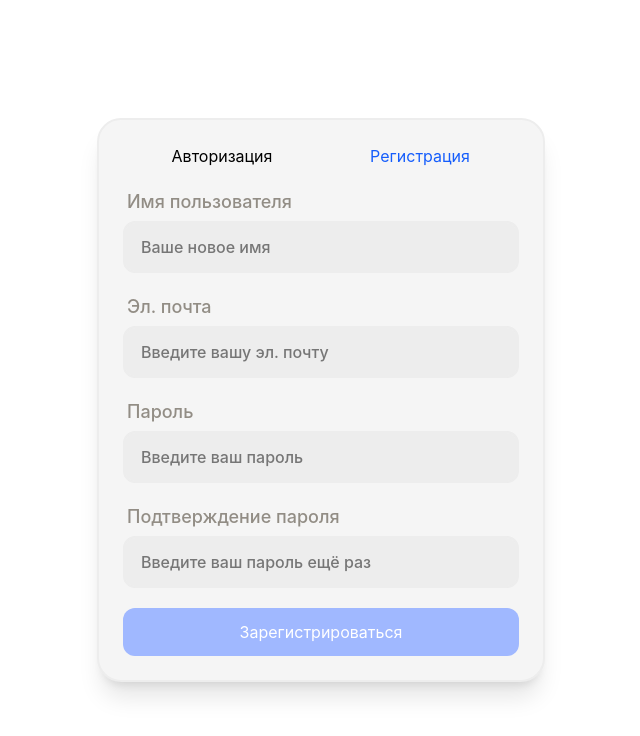
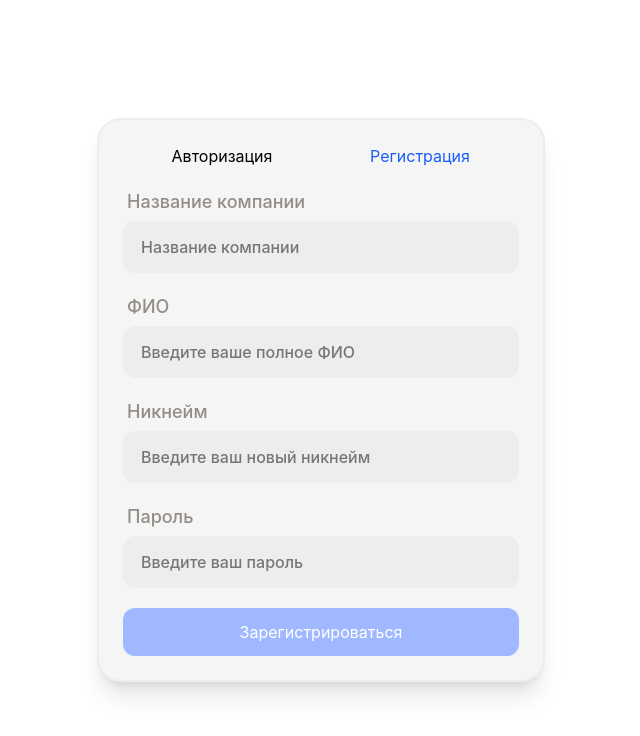
Before and after one commit to Marin322/Raven2, a React (Vite) app: page /auth in a window 1280 px wide. Both pictures are taken after a click on the button "Регистрация". Shown: the top 736 px of the page, without its empty margins (319-959 px from the left). Built offline with nearby package versions, Linux system fonts and the light colour scheme.

Commit message:
Сделан компонент чата ChatItem. Передалана компонент AuthModal путём замены RegisterForm на RegisterCompany.

```diff
--- /dev/null
+++ b/src/entitites/chat/index.js
@@ -0,0 +1 @@
+export { ChatItem } from './ui/ChatItem';
--- /dev/null
+++ b/src/entitites/chat/ui/ChatItem.jsx
@@ -0,0 +1,14 @@
+export const ChatItem = ({image, name, time, lastmsg}) => {
+    return (
+        <button className="py-3 px-4 w-full flex gap-5 cursor-pointer">
+            <img className="w-20 h-20 bg-gray-500 rounded-[50%] object-cover shrink-0" src={image}/>
+            <div className="grid grid-rows-2 flex-1 min-w-0 text-main-text">
+                <div className="grid grid-cols-[80%_20%]">
+                    <h2 className="text-xl text-left">{name}</h2>
+                    <span className="text-right text-second-text">{time}</span>
+                </div>
+                <p className="truncate text-left">{lastmsg}</p>
+            </div>
+        </button>
+    );
+};
--- a/src/features/auth-by-email/model/validate.js
+++ b/src/features/auth-by-email/model/validate.js
@@ -2,11 +2,9 @@ export const validate = (values, isAuth) => {
     const errors = {};
     const emailRegex = /^\S+@\S+\.\S+$/;
 
-    if(!values.email) {
-        errors.email = "Введите почту";
-    } else if (!emailRegex.test(values.email)) {
-        errors.email = "Неверный формат почты";
-    };
+    if(!values.login) {
+        errors.login = "Логин не может быть пустым";
+    }
 
     if(!values.password) {
         errors.password = "Введите пароль";
@@ -15,12 +13,15 @@ export const validate = (values, isAuth) => {
     };
 
     if(!isAuth) {
+        if (!values.companyName) {
+            errors.companyName = "Название компании не может быть пустым";
+        }
+        if (!values.fullName) {
+            errors.fullName = "Введите ваше полное ФИО";
+        }
         if (!values.username) {
-            errors.username = "Введите имя";
-        };
-        if (values.password !== values.confirmPassword) {
-            errors.confirmPassword = "Пароли не совпадают";
-        };
+            errors.username = "Введите ваш новый логин";
+        }
     };
 
     return errors;
--- a/src/features/auth-by-email/ui/AuthModal.jsx
+++ b/src/features/auth-by-email/ui/AuthModal.jsx
@@ -1,6 +1,6 @@
 import { useState } from "react";
 import { LoginForm } from "./LoginForm";
-import { RegisterForm } from "./RegisterForm";
+import { RegisterCompany } from "./RegisterCompany";
 export const AuthModal = () => {
   const [isAuthOpen, setIsAuthOpen] = useState(true);
   return (
@@ -24,7 +24,7 @@ export const AuthModal = () => {
             Регистрация
           </button>
         </div>
-        {isAuthOpen == true ? <LoginForm /> : <RegisterForm />}
+        {isAuthOpen == true ? <LoginForm /> : <RegisterCompany />}
       </div>
     </div>
   );
--- a/src/features/auth-by-email/ui/LoginForm.jsx
+++ b/src/features/auth-by-email/ui/LoginForm.jsx
@@ -2,7 +2,7 @@ import { useState } from "react";
 import { Input, Button } from "../../../shared";
 import { validate } from "../model/validate";
 export const LoginForm = () => {
-  const [formData, setFormData] = useState({ email: "", password: "" });
+  const [formData, setFormData] = useState({ login: "", password: "" });
   const [errors, setErrors] = useState({});
 
   const handleSubmit = (e) => {
@@ -23,13 +23,13 @@ export const LoginForm = () => {
   return (
     <div>
       <Input
-        name="email"
-        label="Эл. Почта"
+        name="login"
+        label="Логин"
         type="text"
-        value={formData.email}
+        value={formData.login}
         onChange={handleChange}
         placeholder="Введите вашу эл. почту"
-        error={errors?.email}
+        error={errors?.login}
       />
       <Input
         name="password"
--- /dev/null
+++ b/src/features/auth-by-email/ui/RegisterCompany.jsx
@@ -0,0 +1,76 @@
+import { useState } from "react";
+import { Input, Button } from "../../../shared";
+import { validate } from "../model/validate";
+
+export const RegisterCompany = () => {
+  const [formData, setFormData] = useState({
+    companyName: "",
+    fullName: "",
+    username: "",
+    password: "",
+  });
+  const [errors, setErrors] = useState({});
+
+  const handleSubmit = (e) => {
+    e.preventDefault();
+    const validationErrors = validate(formData, false);
+    setErrors(validationErrors);
+  };
+
+  const handleChange = (e) => {
+    const { name, value } = e.target;
+    setFormData((prev) => ({ ...prev, [name]: value }));
+    if (errors[name]) setErrors((prev) => ({ ...prev, [name]: "" }));
+  };
+
+  return (
+    <div>
+      <Input
+        name="companyName"
+        label="Название компании"
+        type="text"
+        value={formData.companyName}
+        onChange={handleChange}
+        placeholder="Название компании"
+        className="mt-5"
+        error={errors?.companyName}
+      />
+      <Input
+        name="fullName"
+        label="ФИО"
+        type="text"
+        value={formData.fullName}
+        onChange={handleChange}
+        placeholder="Введите ваше полное ФИО"
+        className="mt-5"
+        error={errors?.fullName}
+      />
+      <Input
+        name="username"
+        label="Никнейм"
+        type="text"
+        value={formData.username}
+        onChange={handleChange}
+        placeholder="Введите ваш новый никнейм"
+        className="mt-5"
+        error={errors?.username}
+      />
+      <Input
+        name="password"
+        label="Пароль"
+        type="text"
+        value={formData.password}
+        onChange={handleChange}
+        placeholder="Введите ваш пароль"
+        className="mt-5"
+        error={errors?.password}
+      />
+      <Button
+        children="Зарегистрироваться"
+        variant="primary"
+        className="mt-5"
+        onClick={handleSubmit}
+      />
+    </div>
+  );
+};
--- a/src/widgets/sidebar/ui/SideBar.jsx
+++ b/src/widgets/sidebar/ui/SideBar.jsx
@@ -1,4 +1,5 @@
 import { Input } from "../../../shared/";
+import { ChatItem } from "../../../entitites/chat"
 export const SideBar = () => {
   return (
     <aside className="fixed inset-0 z-20 flex flex-col w-full bg-main-bg md:relative md:w-100 md:inset-auto md:border-r-2 md:border-border-bg">
@@ -11,6 +12,10 @@ export const SideBar = () => {
             <Input placeholder="Найти..."/>
         </div>
       </header>
+      <nav>
+      <ChatItem name="Kacher Twink" time="19:49" lastmsg="Окей, через полчаса посмотрю"/>
+      <ChatItem name="Kacher Twink" time="19:49" lastmsg="Окей, через полчаса посмотрюОкей, через полчаса посмотрю"/>
+      </nav>
     </aside>
   );
 };
```
